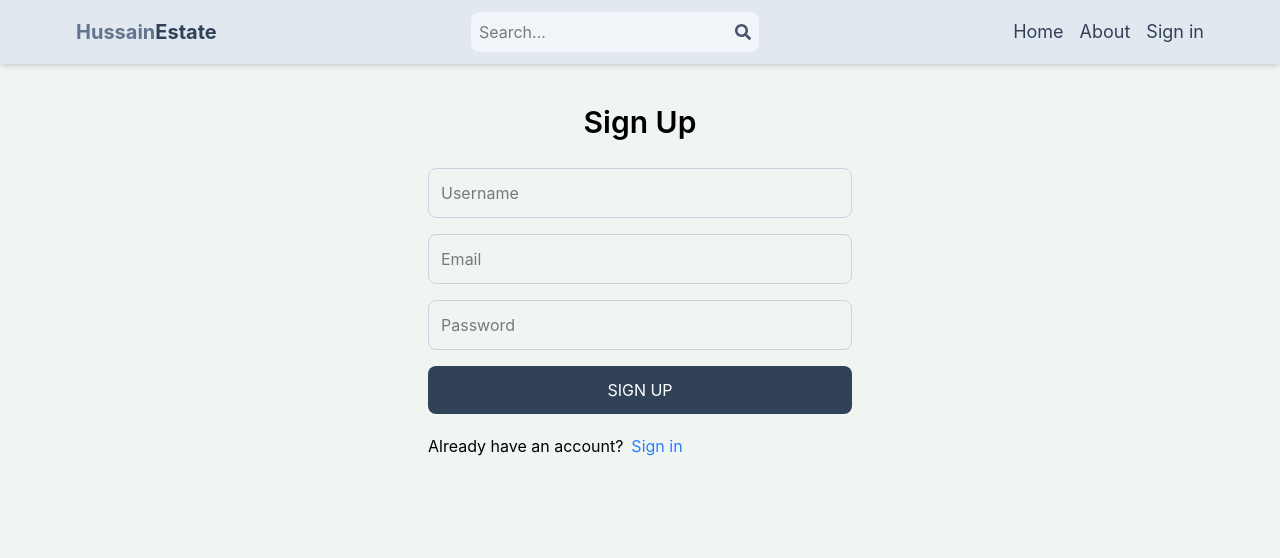
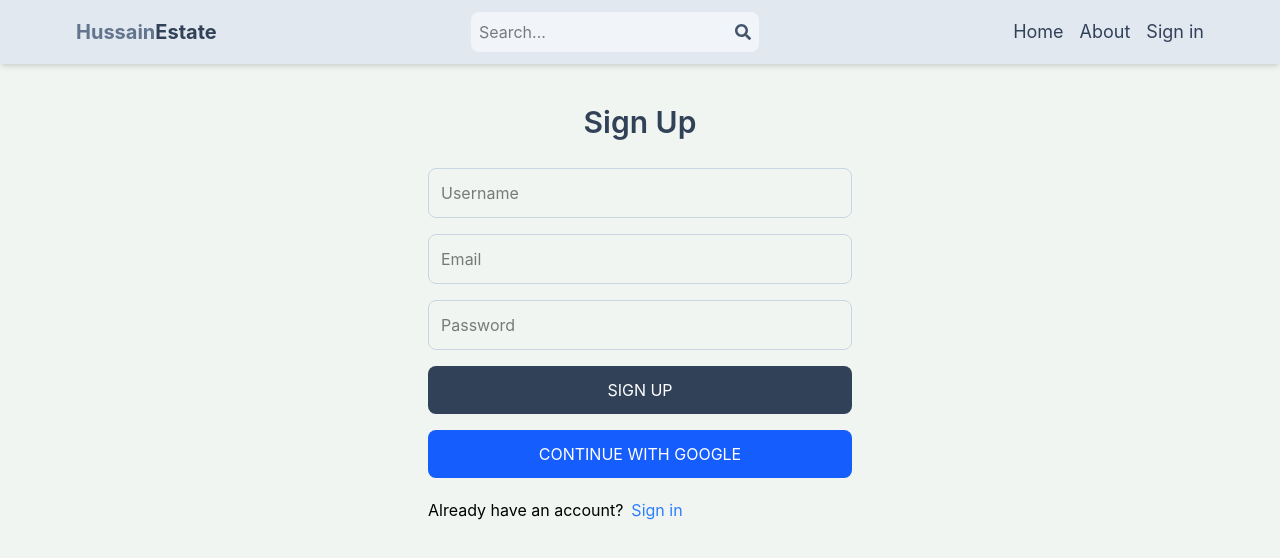
Before and after one commit to HussainAli7858/mern-real-estate, a React (Vite) app in the folder client/: page /sign-up in a window 1280 px wide. Shown: the top 558 px of the page. Built offline with nearby package versions, Linux system fonts and the light colour scheme; no server answers.

Commit message:
add continue with google functionality without storing the data in the database

```diff
--- a/client/package.json
+++ b/client/package.json
@@ -11,6 +11,7 @@
   },
   "dependencies": {
     "@reduxjs/toolkit": "^2.12.0",
+    "@supabase/supabase-js": "^2.106.2",
     "@tailwindcss/vite": "^4.3.0",
     "react": "^19.2.6",
     "react-dom": "^19.2.6",
--- /dev/null
+++ b/client/src/components/OAuth.jsx
@@ -0,0 +1,26 @@
+import React from 'react'
+import { supabase } from '../supabase/supabase';
+
+export default function OAuth() {
+  const handleGoogleClick = async () => {
+  try {
+    const { data, error } = await supabase.auth.signInWithOAuth({
+      provider: 'google',
+      options: {
+        redirectTo: window.location.origin,
+      },
+    });
+
+    if (error) {
+      console.log(error.message);
+    }
+  } catch (error) {
+    console.log("could not sign in with google", error);
+  }
+};
+  return (
+    <button onClick={handleGoogleClick} type="button" className='bg-blue-600 text-white p-3 rounded-lg uppercase hover:opacity-90'>
+      Continue with Google
+    </button>
+  );
+}
--- a/client/src/pages/SignUp.jsx
+++ b/client/src/pages/SignUp.jsx
@@ -1,5 +1,6 @@
 import React, { useState } from 'react'
 import { Link, useNavigate } from 'react-router-dom'
+import OAuth from '../components/OAuth';
 
 export default function SignUp() {
   const navigate = useNavigate();
@@ -41,13 +42,14 @@ export default function SignUp() {
   };
   return (
     <div className='p-3 max-w-md mx-auto'>
-      <h1 className="text-3xl text-center font-semibold my-7">Sign Up</h1>
+      <h1 className="text-slate-700 text-3xl text-center font-semibold my-7">Sign Up</h1>
       <form onSubmit={handleSubmit} className='flex flex-col gap-4'>
         <input type="text" placeholder="Username" className='border border-slate-300 p-3 rounded-lg' id="username" onChange={handleChange} />
         <input type="email" placeholder="Email" className='border border-slate-300 p-3 rounded-lg' id="email" onChange={handleChange} />
         <input type="password" placeholder="Password" className='border border-slate-300 p-3 rounded-lg' id="password" onChange={handleChange} />
         <button disabled={loading} className='bg-slate-700 text-white p-3 rounded-lg uppercase hover:opacity-90 disabled:opacity-50'>{loading ? "Loading..." : "Sign Up"}
         </button>
+        <OAuth />
       </form>
       <div className='flex gap-2 mt-5'>
         <p>Already have an account? </p>
--- a/client/src/pages/Signin.jsx
+++ b/client/src/pages/Signin.jsx
@@ -2,6 +2,8 @@ import React, { useState } from 'react'
 import { Link, useNavigate } from 'react-router-dom'
 import { useDispatch, useSelector } from 'react-redux'
 import { signInStart,signInSuccess,signInFailure } from '../redux/user/userSlice';
+import OAuth from '../components/OAuth';
+
 export default function SignIn() {
   const navigate = useNavigate();
   const dispatch = useDispatch();
@@ -40,12 +42,13 @@ export default function SignIn() {
   };
   return (
     <div className='p-3 max-w-md mx-auto'>
-      <h1 className="text-3xl text-center font-semibold my-7">Sign In</h1>
+      <h1 className=" text-slate-700 text-3xl text-center font-semibold my-7">Sign In</h1>
       <form onSubmit={handleSubmit} className='flex flex-col gap-4'>
         <input type="email" placeholder="Email" className='border border-slate-300 p-3 rounded-lg' id="email" onChange={handleChange} />
         <input type="password" placeholder="Password" className='border border-slate-300 p-3 rounded-lg' id="password" onChange={handleChange} />
         <button disabled={loading} className='bg-slate-700 text-white p-3 rounded-lg uppercase hover:opacity-90 disabled:opacity-50'>{loading ? "Loading..." : "Sign In"}
         </button>
+        <OAuth />
       </form>
       <div className='flex gap-2 mt-5'>
         <p>Dont have an account? </p>
--- /dev/null
+++ b/client/src/supabase/supabase.js
@@ -0,0 +1,9 @@
+import { createClient } from '@supabase/supabase-js'
+
+const supabaseUrl = import.meta.env.VITE_SUPABASE_URL
+const supabaseKey = import.meta.env.VITE_SUPABASE_KEY
+
+export const supabase = createClient(
+  supabaseUrl,
+  supabaseKey
+)
```
Also changed, not shown: 1 other file (tests, documents, lock files or other folders).
